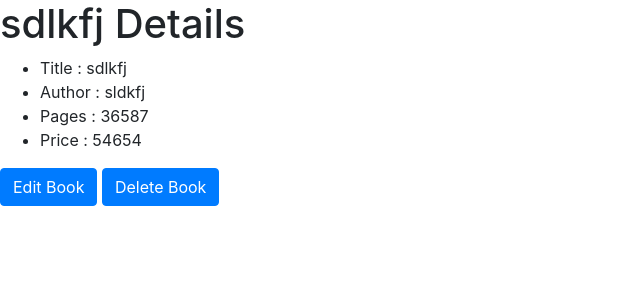
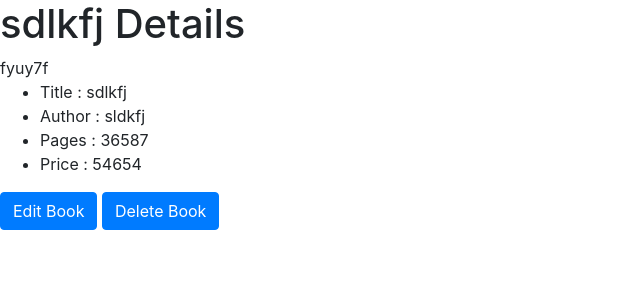
Before and after one commit to shivaPrasad9980/Crudrepo, a Django app: page /3/ in a window 1280 px wide. Shown: the top 300 px of the page, without its empty margins (0-640 px from the left). Run offline with Django 5.2, Linux system fonts and the light colour scheme; data comes from the database, SQL or seed files in the repository.

Commit message:
added test

```diff
--- a/templates/testapp/book_detail.html
+++ b/templates/testapp/book_detail.html
@@ -9,6 +9,7 @@
 <body>
     {% comment %}  book is the default object or we can put object {% endcomment %}
     <h1> {{book.title}} Details</h1>
+    fyuy7f
     <ul>
         <li>Title : {{book.title}}</li>
         <li>Author : {{book.author}}</li>
```
